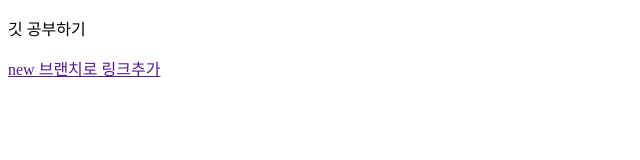
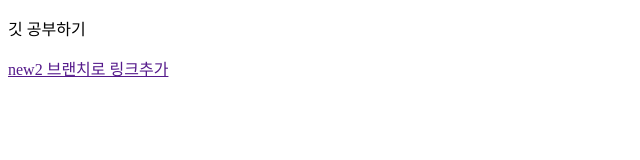
Before and after one commit to minxgu/Git-study, a plain HTML site: page index.html in a window 1280 px wide. Shown: the full height of the page, 0-640 px from the left. Drawn offline with Linux system fonts and the light colour scheme.

Commit message:
링크추가

```diff
--- a/index.html
+++ b/index.html
@@ -8,6 +8,6 @@
 </head>
 <body>
     <p>깃 공부하기</p>
-    <a href="">new 브랜치로 링크추가</a>
+    <a href="">new2 브랜치로 링크추가</a>
 </body>
 </html>
```
